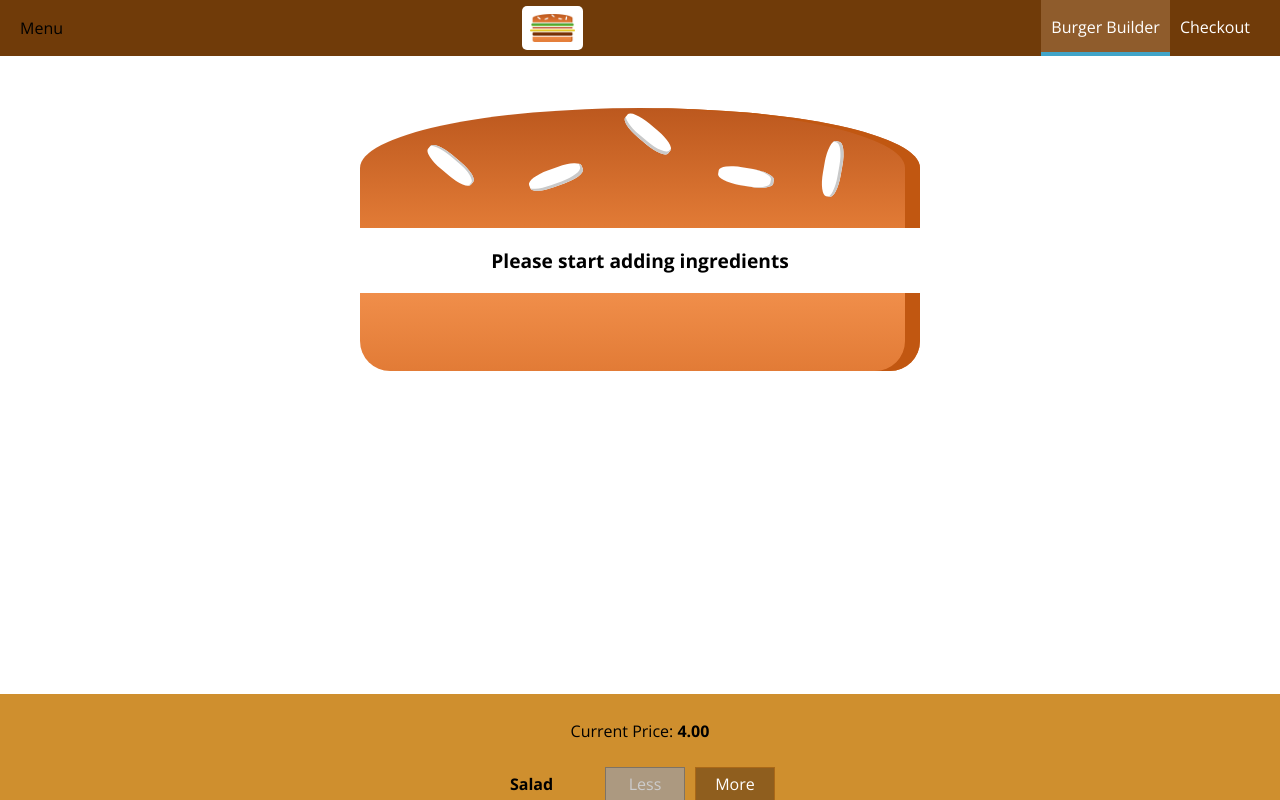
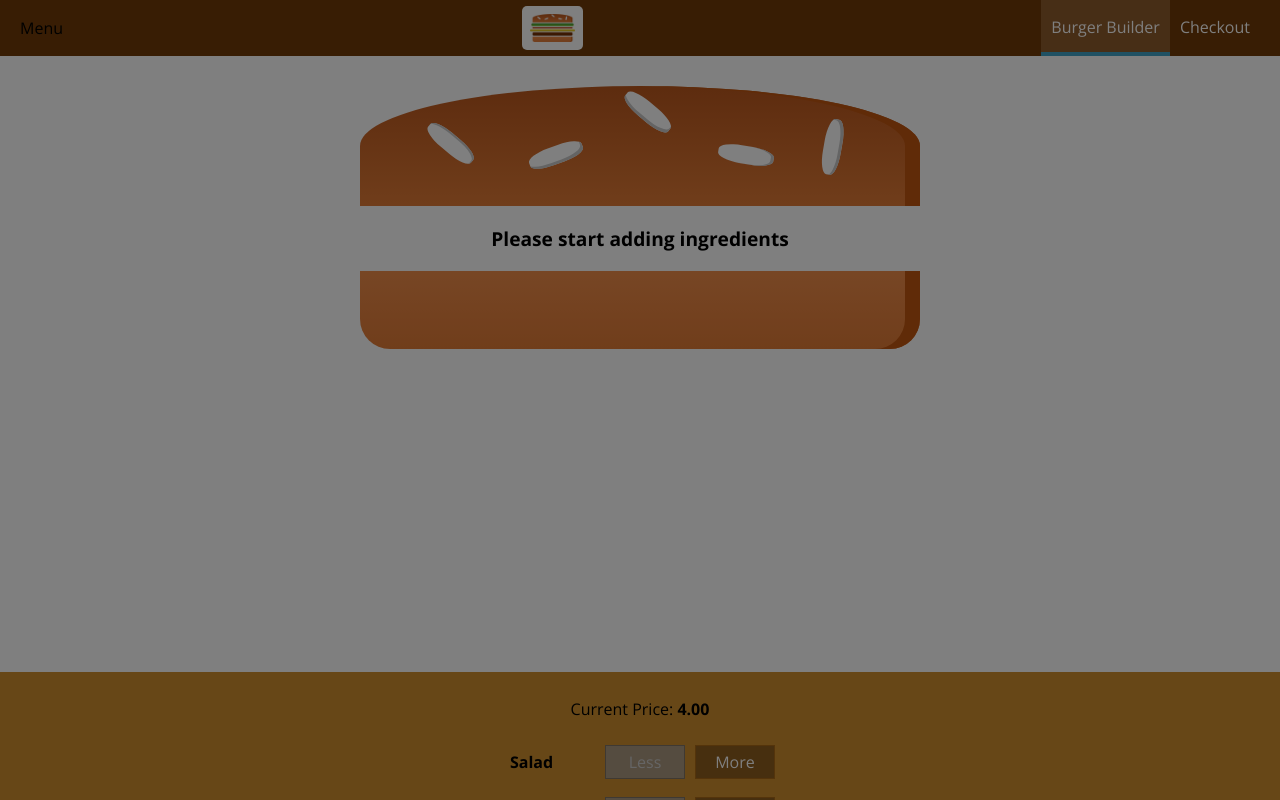
Before and after one commit to M-Lauritsen/react-burger-app, a React (Create React App) app: page / in a window 1280 px wide. Shown: the top 800 px of the page. Built offline with nearby package versions, Linux system fonts and the light colour scheme.

Commit message:
added backdrop and toggle sidedrawer

```diff
--- a/src/components/Layout/Layout.js
+++ b/src/components/Layout/Layout.js
@@ -1,15 +1,29 @@
-import React from 'react';
+import React, { Component } from 'react';
 import classes from './Layout.module.css';
 import Toolbar from '../Navigation/Toolbar/Toobar';
+import Sidedrawer from '../Navigation/Sidedrawer/Sidedrawer';
 
 import Aux from '../../hoc/Auxi';
 
-const layout = props => (
-  <Aux>
-    <Toolbar />
-    <div>Toolbar,SideDrawer, Backdrop</div>
-    <div className={classes.Content}>{props.children}</div>
-  </Aux>
-);
+class Layout extends Component {
+  state = {
+    showSideDrawer: true,
+  };
+  sideDrawerClosedHandler = () => {
+    this.setState({ showSideDrawer: false });
+  };
+  render() {
+    return (
+      <Aux>
+        <Toolbar />
+        <Sidedrawer
+          open={this.state.showSideDrawer}
+          closed={this.sideDrawerClosedHandler}
+        />
+        <main className={classes.Content}>{this.props.children}</main>
+      </Aux>
+    );
+  }
+}
 
-export default layout;
+export default Layout;
--- a/src/components/Logo/Logo.js
+++ b/src/components/Logo/Logo.js
@@ -3,7 +3,7 @@
 import burgerLogo from '../../assets/images/burger-logo.png';
 
 const logo = props => (
-  <div className={classes.Logo}>
+  <div className={classes.Logo} style={{ height: props.height }}>
     <img src={burgerLogo} alt="Burger" />
   </div>
 );
--- a/src/components/Logo/Logo.module.css
+++ b/src/components/Logo/Logo.module.css
@@ -1,7 +1,7 @@
 .Logo {
   background-color: white;
   padding: 8px;
-  height: 80%;
+  height: 100%;
   box-sizing: border-box;
   border-radius: 5px;
 }
--- a/src/components/Navigation/NavigationItems/NavigationItem/NavigationItem.module.css
+++ b/src/components/Navigation/NavigationItems/NavigationItem/NavigationItem.module.css
@@ -1,19 +1,38 @@
+.NavigationItem {
+  margin: 10px 0;
+  box-sizing: border-box;
+  display: block;
+  width: 100%;
+}
+
+.NavigationItem a {
+  color: #8f5c2c;
+  text-decoration: none;
+  width: 100%;
+  box-sizing: border-box;
+  display: block;
+}
+
+.NavigationItem a:hover,
+.NavigationItem a:active,
+.NavigationItem a.active {
+  color: #40a4c8;
+}
+
+@media (min-width: 500px) {
   .NavigationItem {
     margin: 0;
-  box-sizing: border-box;
     display: flex;
     height: 100%;
+    width: auto;
     align-items: center;
   }
 
   .NavigationItem a {
     color: white;
-  text-decoration: none;
     height: 100%;
     padding: 16px 10px;
     border-bottom: 4px solid transparent;
-  box-sizing: border-box;
-  display: block;
   }
 
   .NavigationItem a:hover,
@@ -23,3 +42,4 @@
     border-bottom: 4px solid #40a4c8;
     color: white;
   }
+}
--- a/src/components/Navigation/NavigationItems/NavigationItems.module.css
+++ b/src/components/Navigation/NavigationItems/NavigationItems.module.css
@@ -3,6 +3,13 @@
   padding: 0;
   list-style: none;
   display: flex;
+  flex-flow: column;
   align-items: center;
   height: 100%;
 }
+
+@media (min-width: 500px) {
+  .NavigationItems {
+    flex-flow: row;
+  }
+}
--- /dev/null
+++ b/src/components/Navigation/Sidedrawer/Sidedrawer.js
@@ -0,0 +1,28 @@
+import React from 'react';
+import Logo from '../../Logo/Logo';
+import NavigationItems from '../NavigationItems/NavigationItems';
+import classes from './Sidedrawer.module.css';
+import Backdrop from '../../UI/Backdrop/Backdrop';
+import Aux from '../../../hoc/Auxi';
+
+const sideDrawer = props => {
+  let attachedClasses = [classes.Sidedrawer, classes.Close];
+  if (props.open) {
+    attachedClasses = [classes.Sidedrawer, classes.Open];
+  }
+  return (
+    <Aux>
+      <Backdrop show={props.open} clicked={props.closed} />
+      <div className={attachedClasses.join(' ')}>
+        <div className={classes.Logo}>
+          <Logo />
+        </div>
+        <nav>
+          <NavigationItems />
+        </nav>
+      </div>
+    </Aux>
+  );
+};
+
+export default sideDrawer;
--- /dev/null
+++ b/src/components/Navigation/Sidedrawer/Sidedrawer.module.css
@@ -0,0 +1,32 @@
+.Sidedrawer {
+  position: fixed;
+  width: 280px;
+  max-width: 70%;
+  height: 100%;
+  left: 0;
+  top: 0;
+  z-index: 200;
+  background-color: white;
+  padding: 32px 16px;
+  box-sizing: border-box;
+  transition: transform 0.3s ease-out;
+}
+
+@media (min-width: 500px) {
+  .Sidedrawer {
+    display: none;
+  }
+}
+
+.Open {
+  transform: translateX(0);
+}
+
+.Close {
+  transform: translateX(-100%);
+}
+
+.Logo {
+  height: 11%;
+  margin-bottom: 32px;
+}
--- a/src/components/Navigation/Toolbar/Toobar.js
+++ b/src/components/Navigation/Toolbar/Toobar.js
@@ -6,8 +6,10 @@
 const toolbar = props => (
   <header className={classes.Toolbar}>
     <div>Menu</div>
-    <Logo />
-    <nav>
+    <div className={classes.Logo}>
+      <Logo />
+    </div>
+    <nav className={classes.DesktopOnly}>
       <NavigationItems />
     </nav>
   </header>
--- a/src/components/Navigation/Toolbar/Toolbar.module.css
+++ b/src/components/Navigation/Toolbar/Toolbar.module.css
@@ -16,3 +16,13 @@
 .Toolbar nav {
   height: 100%;
 }
+
+.Logo {
+  height: 80%;
+}
+
+@media (max-width: 499px) {
+  .DesktopOnly {
+    display: none;
+  }
+}
```
Lines whose indentation alone changed are shown as unchanged.
